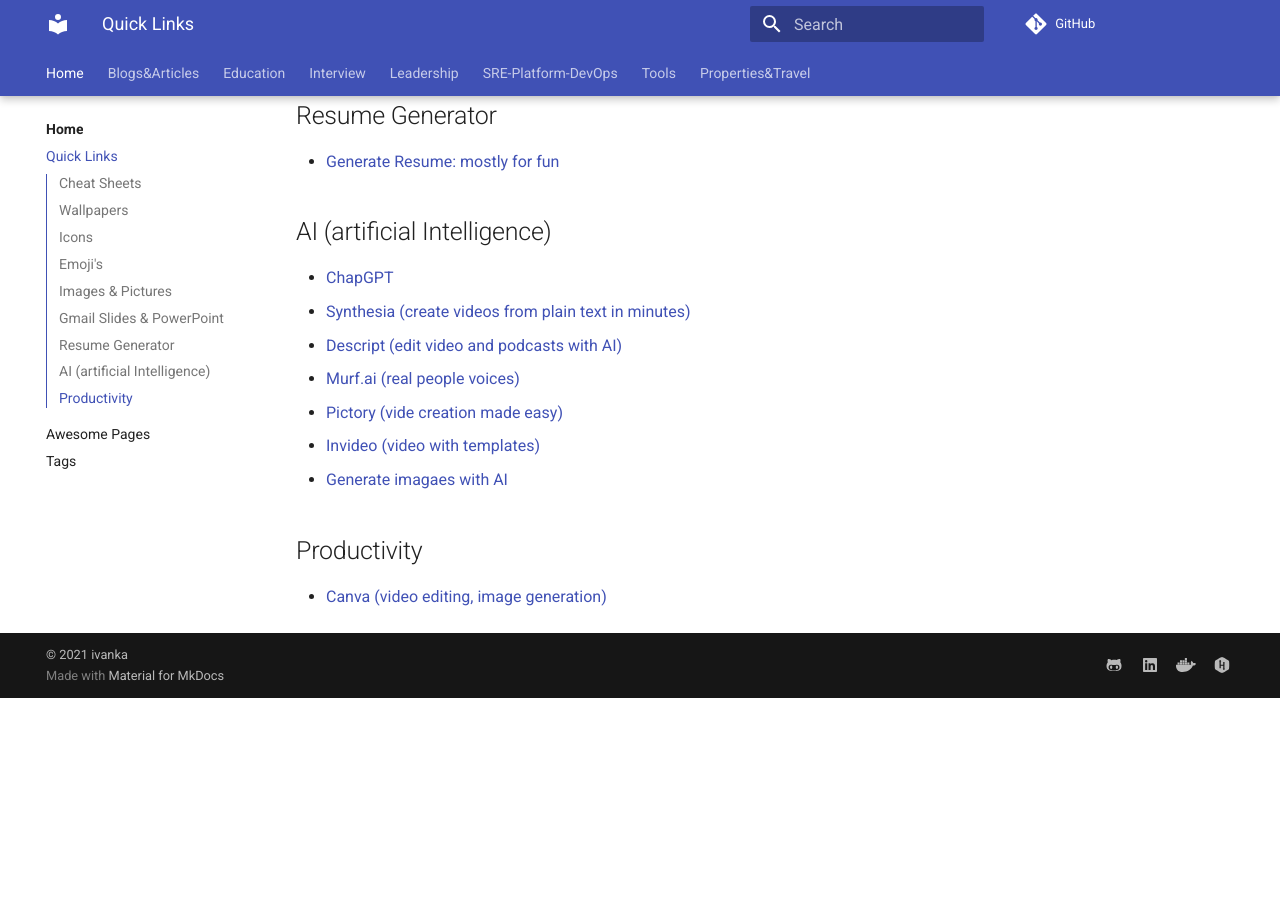
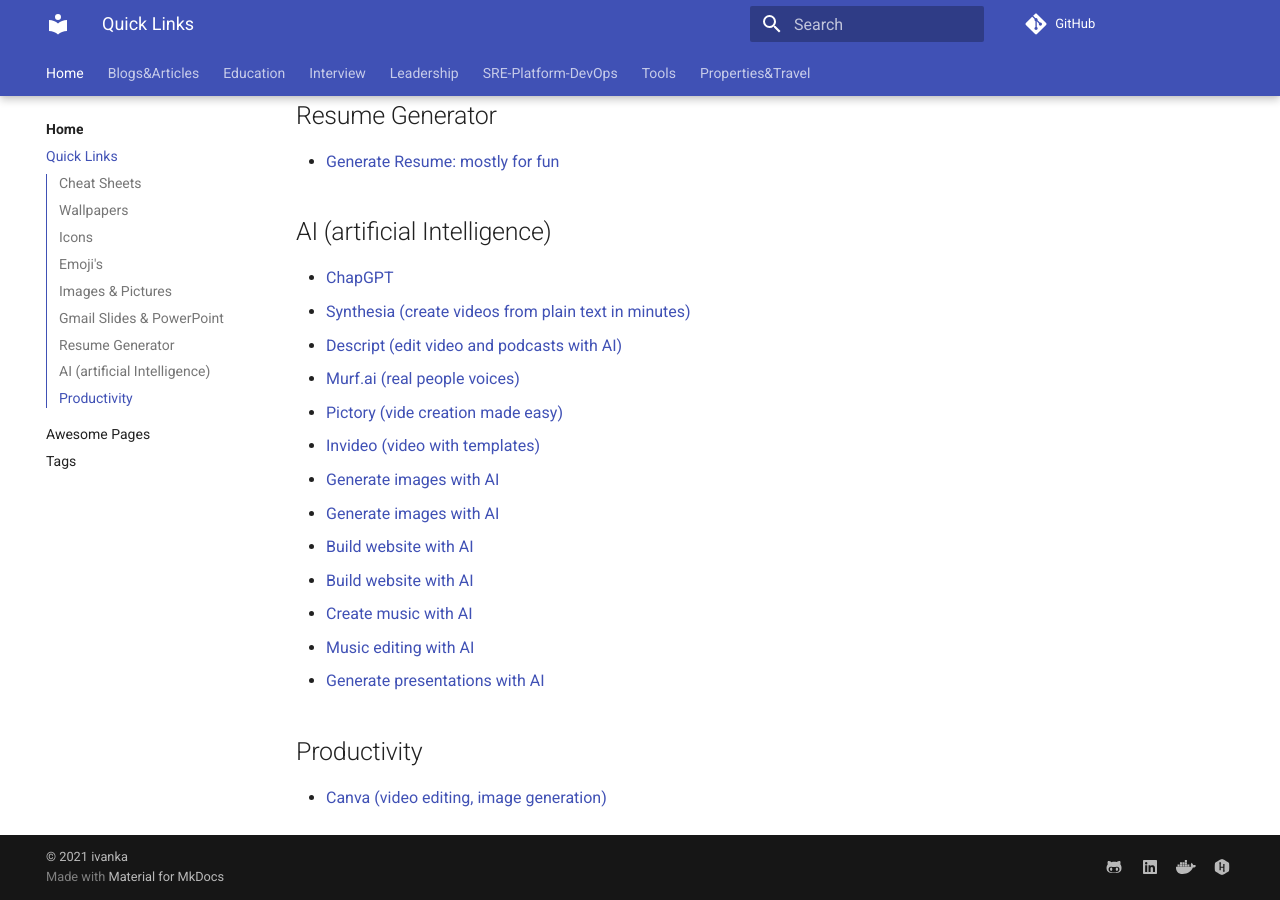
Before and after one commit to ivankatliarchuk/knowledge-base, an MkDocs documentation site: the page built from docs/quicklinks.md, in a window 1280 px wide and 900 px high, scrolled down 1273 px. Built offline with MkDocs 1.6.1 and Material for MkDocs 9.7.7, drawn with Linux system fonts in a browser that asks for light colours; comment, search, counter and statistics services are not loaded; before the commit the page ends 1971 px from its top, so only the background shows below that.

Commit message:
few other ai examples
Signed-off-by: ivan katliarchuk <ivan.katliarchuk@gmail.com>

```diff
--- a/docs/quicklinks.md
+++ b/docs/quicklinks.md
@@ -56,7 +56,14 @@
 - [Murf.ai (real people voices)](https://murf.ai/)
 - [Pictory (vide creation made easy)](https://pictory.ai/)
 - [Invideo (video with templates)](https://invideo.io)
-- [Generate imagaes with AI](https://docs.midjourney.com/)
+- [Generate images with AI](https://docs.midjourney.com/)
+- [Generate images with AI](https://playgroundai.com/)
+- [Build website with AI](https://www.mixo.io/)
+- [Build website with AI](https://durable.co/)
+- [Create music with AI](https://www.beatoven.ai/)
+- [Music editing with AI](https://cleanvoice.ai/)
+- [Generate presentations with AI](https://beta.tome.app/)
+
 
 ## Productivity
 
```
